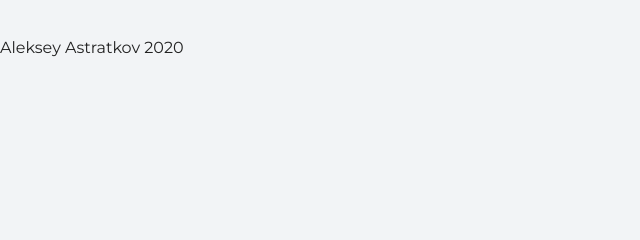
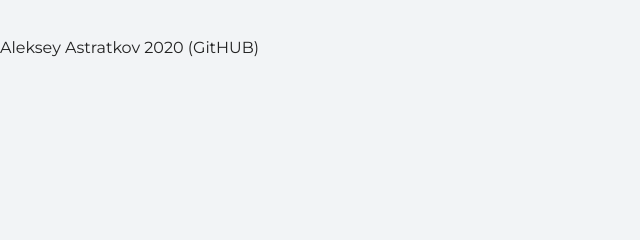
Before and after one commit to Astraprog/my-site, a plain HTML site: page index.html in a window 1280 px wide. Shown: the top 240 px of the page, 0-640 px from the left. Drawn offline with nearby package versions, Linux system fonts and the light colour scheme.

Commit message:
Меняет текст

```diff
--- a/index.html
+++ b/index.html
@@ -9,7 +9,7 @@
 
   <body>
     <header class="page-header">
-      Aleksey Astratkov 2020
+      Aleksey Astratkov 2020 (GitHUB)
     </header>
 	<div class="container">
     <section class="hero-image">
```
